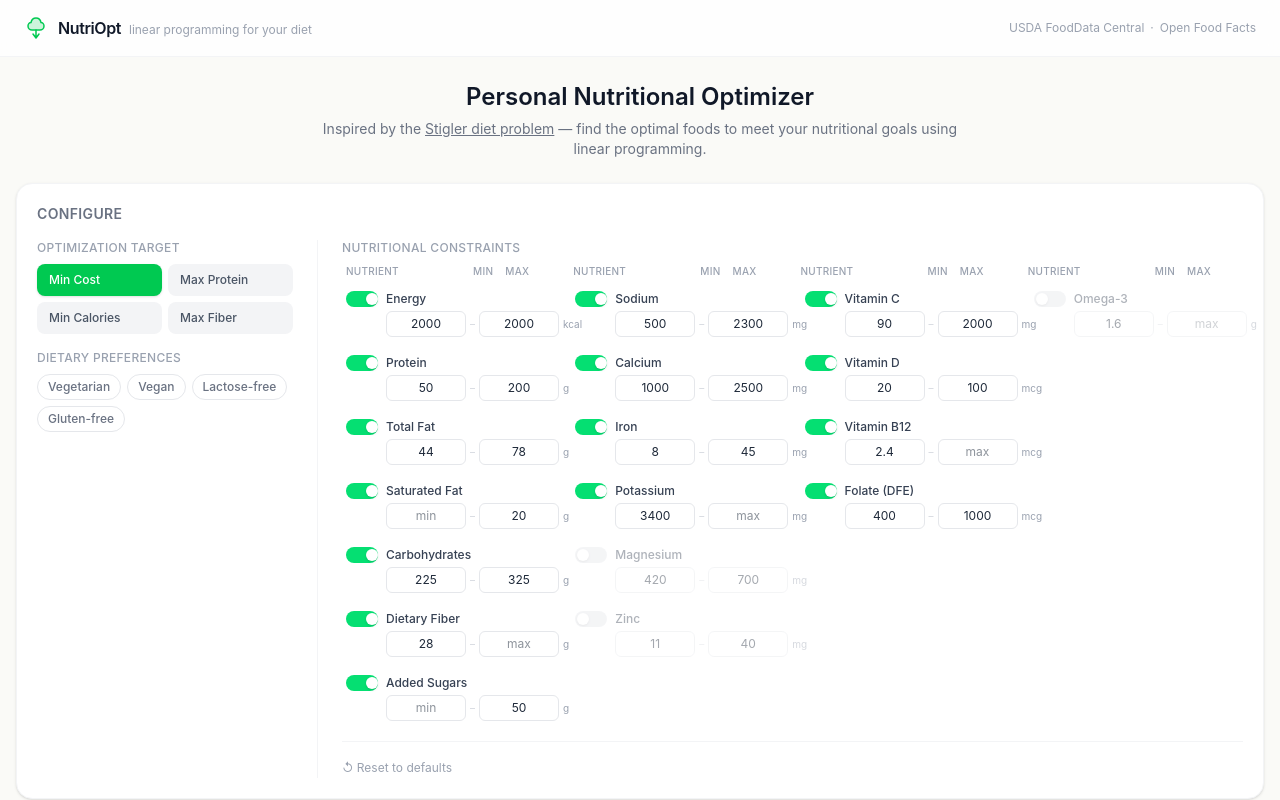
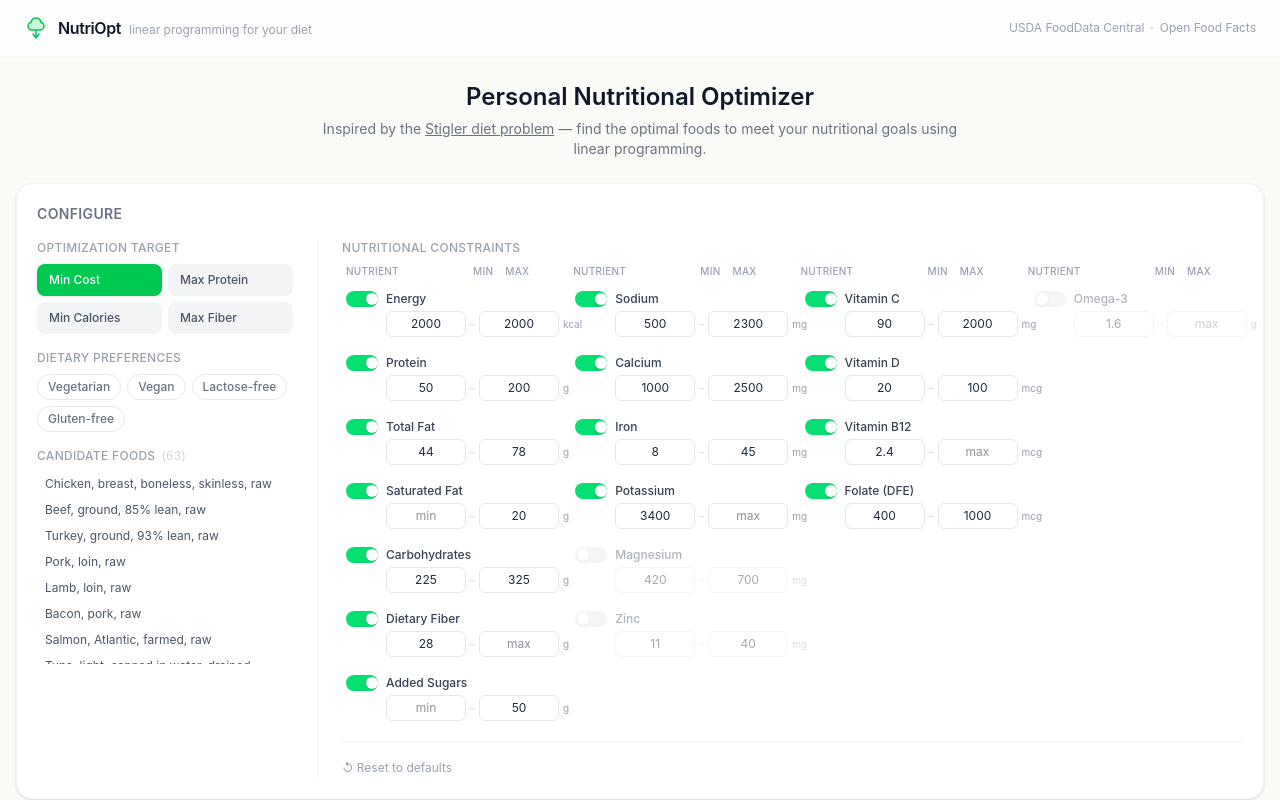
Before and after one commit to yvarhulshof/nutritional-optimizer, a Next.js app: page / in a window 1280 px wide. Shown: the top 800 px of the page. Built offline with nearby package versions, Linux system fonts and the light colour scheme.

Commit message:
Add candidate food list below dietary preference chips

```diff
--- a/src/components/AppShell.tsx
+++ b/src/components/AppShell.tsx
@@ -84,6 +84,7 @@ export function AppShell() {
             onReset={handleReset}
             diet={diet}
             onDietChange={setDiet}
+            candidateFoods={filteredFoods}
           />
         </div>
 
--- a/src/components/constraints/ConstraintsPanel.tsx
+++ b/src/components/constraints/ConstraintsPanel.tsx
@@ -1,6 +1,6 @@
 'use client';
 import { NutrientConstraint, ObjectiveType } from '../../types/constraints';
-import { DietaryTag } from '../../types/food';
+import { DietaryTag, SelectedFood } from '../../types/food';
 import { ObjectiveSelector } from './ObjectiveSelector';
 import { NutrientConstraints } from './NutrientConstraints';
 
@@ -19,6 +19,7 @@ interface ConstraintsPanelProps {
   onReset: () => void;
   diet: DietaryTag[];
   onDietChange: (diet: DietaryTag[]) => void;
+  candidateFoods: SelectedFood[];
 }
 
 export function ConstraintsPanel({
@@ -29,6 +30,7 @@ export function ConstraintsPanel({
   onReset,
   diet,
   onDietChange,
+  candidateFoods,
 }: ConstraintsPanelProps) {
   const toggleDiet = (tag: DietaryTag) => {
     if (diet.includes(tag)) {
@@ -75,6 +77,25 @@ export function ConstraintsPanel({
               })}
             </div>
           </div>
+
+          {/* Candidate food list */}
+          <div className="mt-4">
+            <p className="text-xs font-medium text-gray-400 uppercase tracking-wide mb-2">
+              Candidate Foods
+              <span className="ml-1.5 text-gray-300 font-normal normal-case">({candidateFoods.length})</span>
+            </p>
+            <ul className="max-h-48 overflow-y-auto space-y-0.5 pr-1">
+              {candidateFoods.map((f) => (
+                <li
+                  key={f.searchResult.id}
+                  className="text-xs text-gray-600 px-2 py-1 rounded hover:bg-gray-50 truncate"
+                  title={f.searchResult.name}
+                >
+                  {f.searchResult.name}
+                </li>
+              ))}
+            </ul>
+          </div>
         </div>
 
         {/* Divider */}
```
